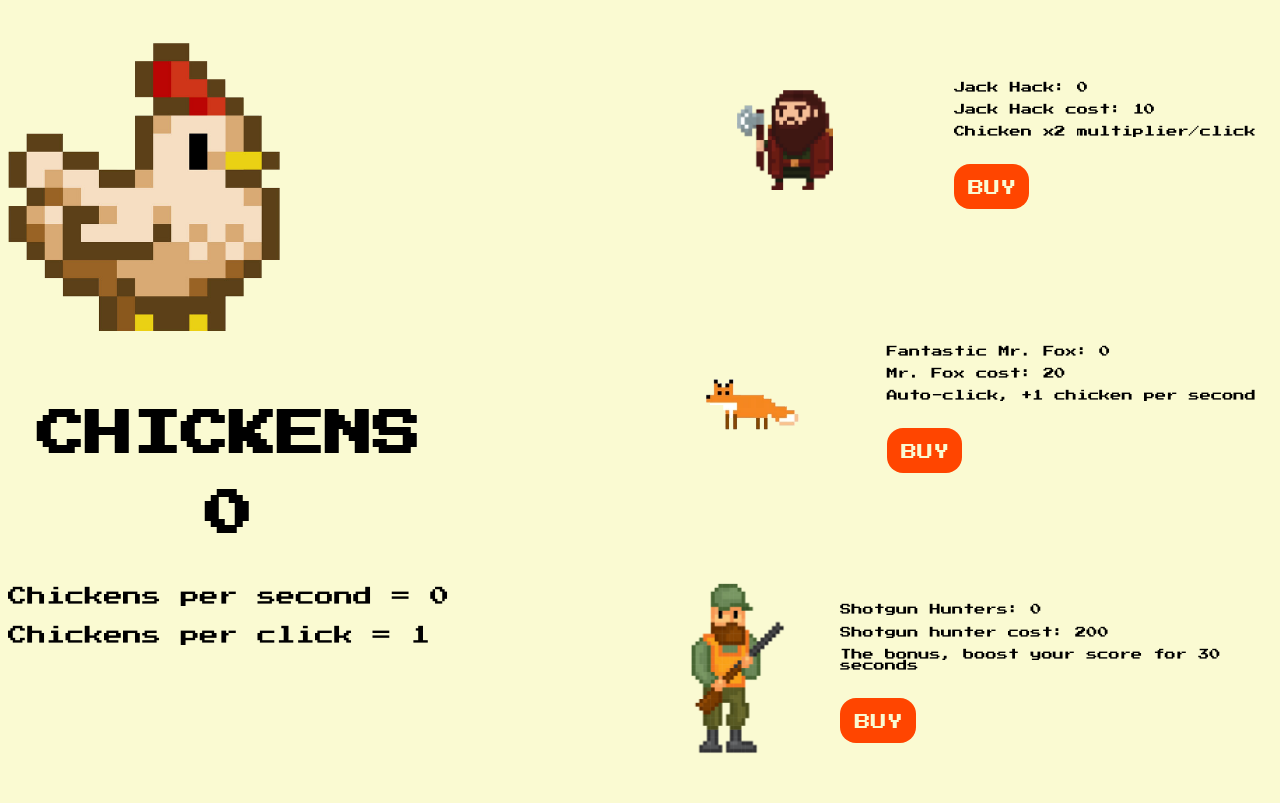
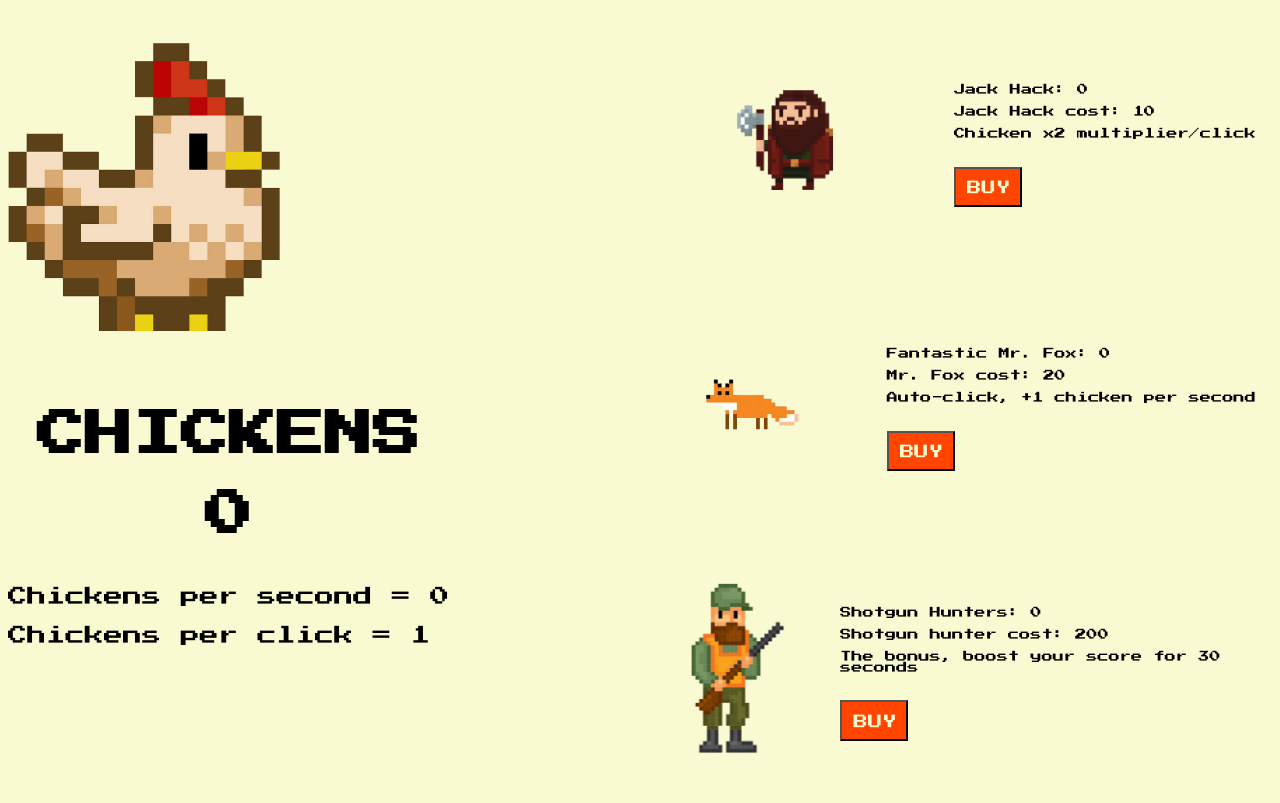
Before and after one commit to z3no/cookieClicker, a plain HTML site: page index.html in a window 1280 px wide. Drawn offline with Linux system fonts and the light colour scheme.

Commit message:
changed styling for the buy btn

```diff
--- a/css/style.css
+++ b/css/style.css
@@ -102,15 +102,14 @@ main {
 .buyButton {
   margin-top: 1rem;
   cursor: pointer;
-  font-size: 1rem;
+  font-size: 0.9rem;
   font-family: "Press Start 2P", cursive;
   text-transform: uppercase;
   justify-content: center;
-  border-radius: 1rem;
-  border: 0;
+  border: 1;
   background-color: orangered;
   color: lightgoldenrodyellow;
-  padding: 1rem 0.8rem 0.8rem 0.9rem;
+  padding: 0.8rem 0.6rem 0.6rem 0.7rem;
 }
 .buyButton:hover {
   opacity: 0.7;
```
Also changed, not shown: 1 other file.
